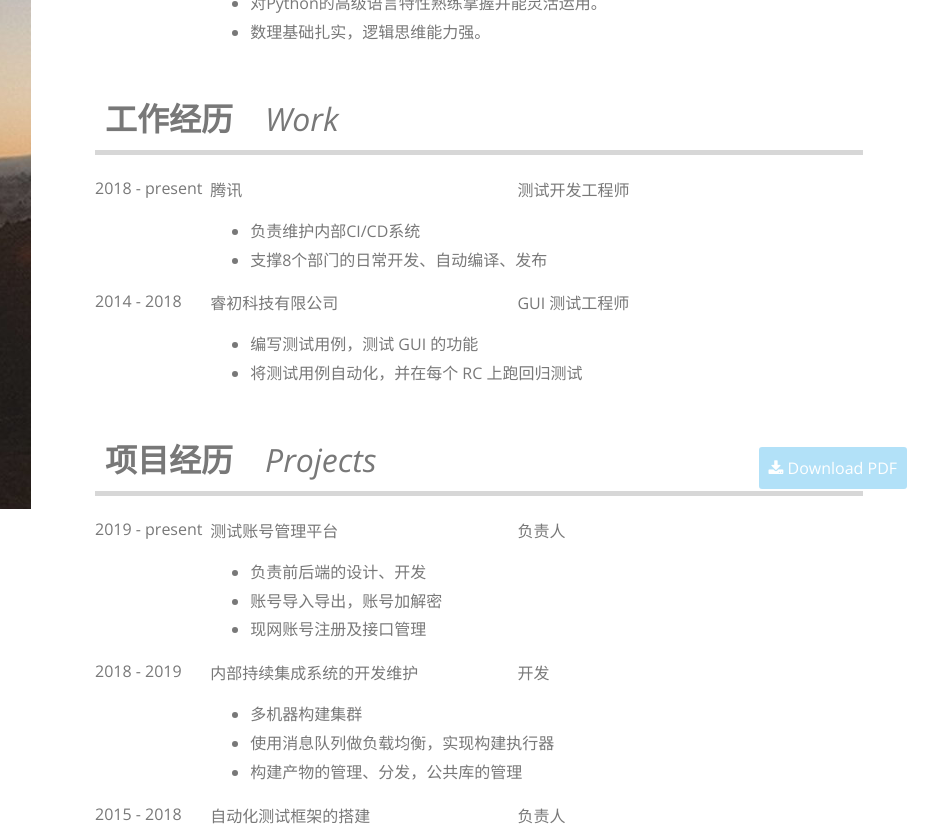
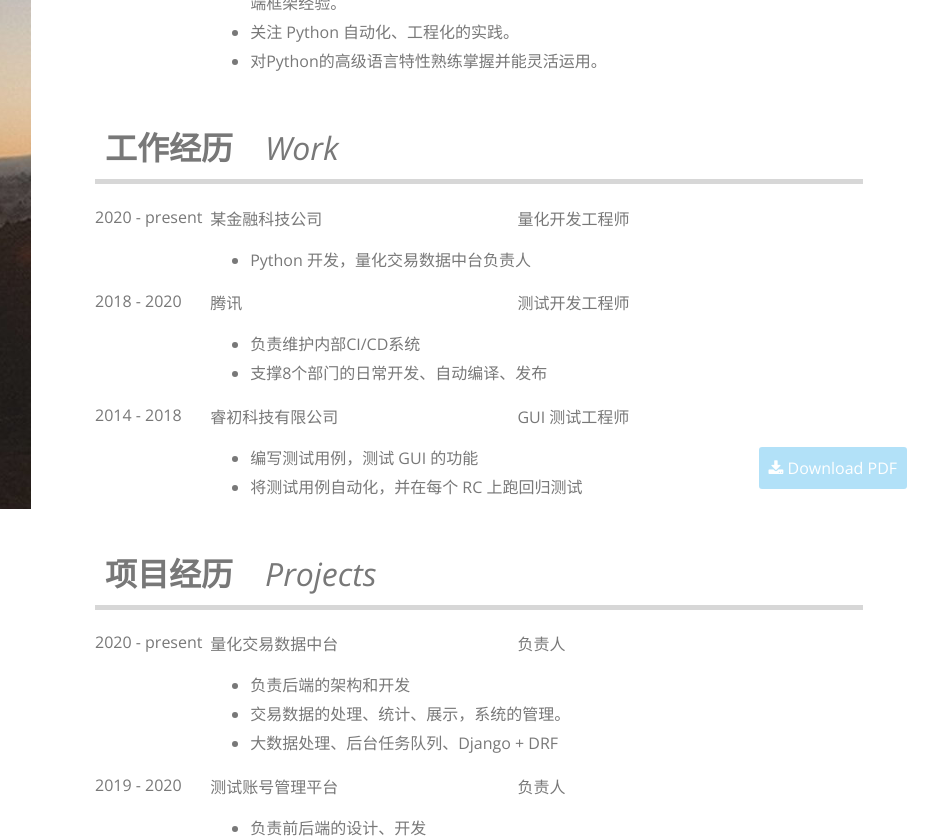
Before and after one commit to frostming/resume, a plain HTML site: page index.html in a window 1280 px wide. Shown: the part 291-1131 px from the top of the page, 353-1280 px from the left. Drawn offline with nearby package versions, Linux system fonts and the light colour scheme.

Commit message:
update experience

```diff
--- a/index.html
+++ b/index.html
@@ -70,18 +70,28 @@
       </h1>
       <div class="row">
         <ul>
-          <li>使用 Python 5 年，热衷于开源贡献，现为 Pipenv 的核心维护者。</li>
+          <li>使用 Python 7 年，热衷于开源贡献，现为 Pipenv 的核心维护者，包管理器 PDM 的作者。</li>
           <li>
             擅长 Python Web 开发，掌握 HTML + CSS + Javascript 技术栈，有
             Vue.js, React 等前端框架经验。
           </li>
+          <li>关注 Python 自动化、工程化的实践。</li>
           <li>对Python的高级语言特性熟练掌握并能灵活运用。</li>
-          <li>数理基础扎实，逻辑思维能力强。</li>
         </ul>
       </div>
       <h1 class="section">工作经历<span class="eng-title">Work</span></h1>
       <div class="row">
-        <div class="first">2018 - present</div>
+        <div class="first">2020 - present</div>
+        <div class="second">某金融科技公司</div>
+        <div class="third">量化开发工程师</div>
+      </div>
+      <div class="row">
+        <ul>
+          <li>Python 开发，量化交易数据中台负责人</li>
+        </ul>
+      </div>
+      <div class="row">
+        <div class="first">2018 - 2020</div>
         <div class="second">腾讯</div>
         <div class="third">测试开发工程师</div>
       </div>
@@ -104,7 +114,19 @@
       </div>
       <h1 class="section">项目经历<span class="eng-title">Projects</span></h1>
       <div class="row">
-        <div class="first">2019 - present</div>
+        <div class="first">2020 - present</div>
+        <div class="second">量化交易数据中台</div>
+        <div class="third">负责人</div>
+      </div>
+      <div class="row">
+        <ul>
+          <li>负责后端的架构和开发</li>
+          <li>交易数据的处理、统计、展示，系统的管理。</li>
+          <li>大数据处理、后台任务队列、Django + DRF</li>
+        </ul>
+      </div>
+      <div class="row">
+        <div class="first">2019 - 2020</div>
         <div class="second">测试账号管理平台</div>
         <div class="third">负责人</div>
       </div>
@@ -174,7 +196,6 @@
       <div class="row">
         <ul>
           <li>半导体器件工艺的研究</li>
-          <li>研究生会宣传部长</li>
         </ul>
       </div>
       <h1 class="section">技能<span class="eng-title">Skills</span></h1>
```
